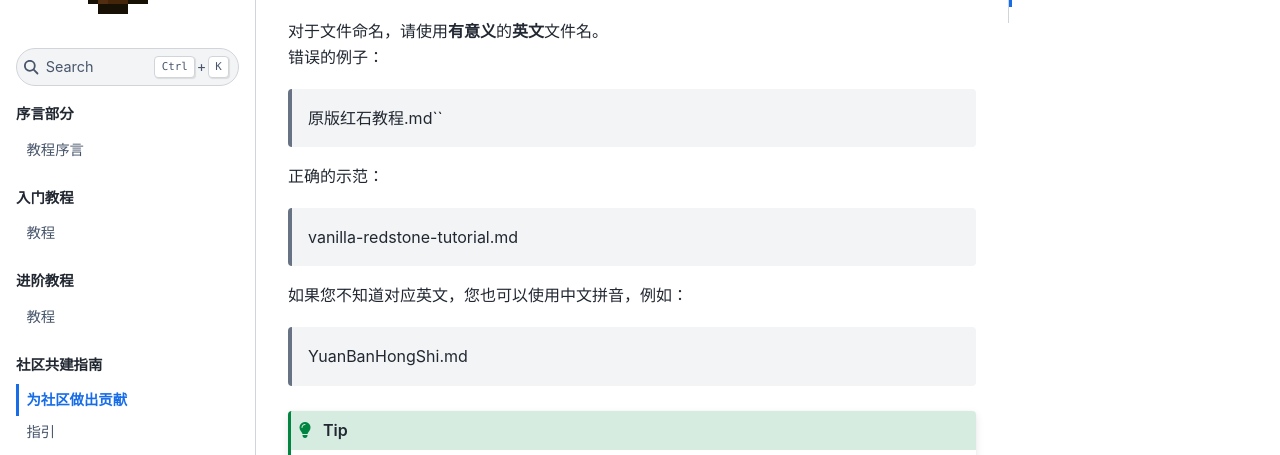
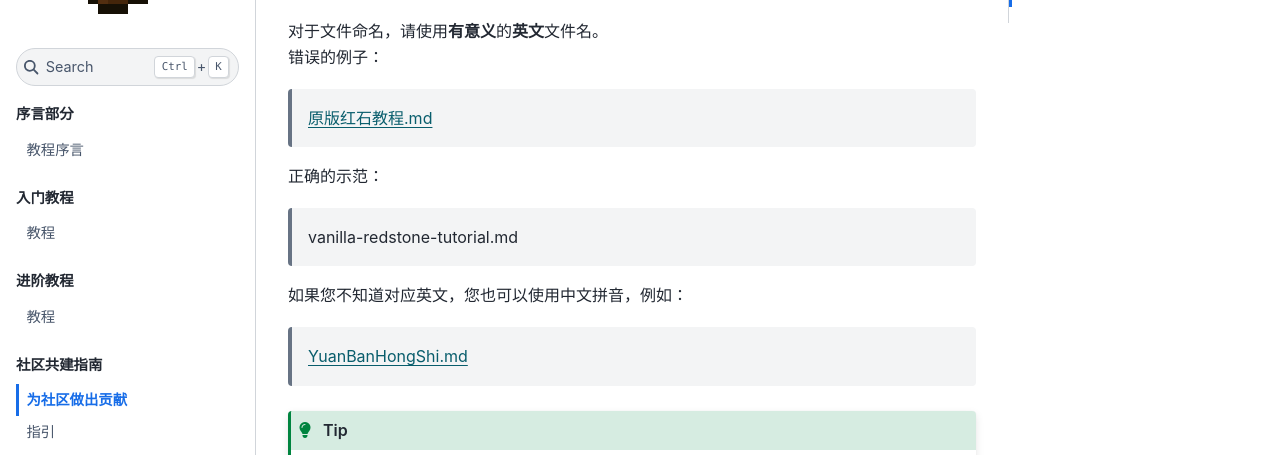
Before and after one commit to Lianmoe/Lianmoe-Tutorial, a Sphinx documentation site: the page built from docs/source/contribute-firstpage.md, in a window 1280 px wide and 900 px high, scrolled down 455 px. Shown: the part 152-607 px from the top of the window. Built offline with Sphinx 7.4.7 and the Sphinx Book theme 1.1.4, drawn with Linux system fonts in a browser that asks for light colours.

```diff
--- a/docs/source/contribute-firstpage.md
+++ b/docs/source/contribute-firstpage.md
@@ -17,15 +17,15 @@
 对于文件命名，请使用**有意义**的**英文**文件名。
 错误的例子：<br>
 
-> 原版红石教程.md``<br>
+> 原版红石教程.md <br>
 
 正确的示范：<br>
 
 > vanilla-redstone-tutorial.md<br>
 
-如果您不知道对应英文，您也可以使用中文拼音，例如：<br>
+如果您不知道对应英文，您也可以使用中文拼音，例如： <br>
 
-> YuanBanHongShi.md<br>
+> YuanBanHongShi.md <br>
 
 
 
```
